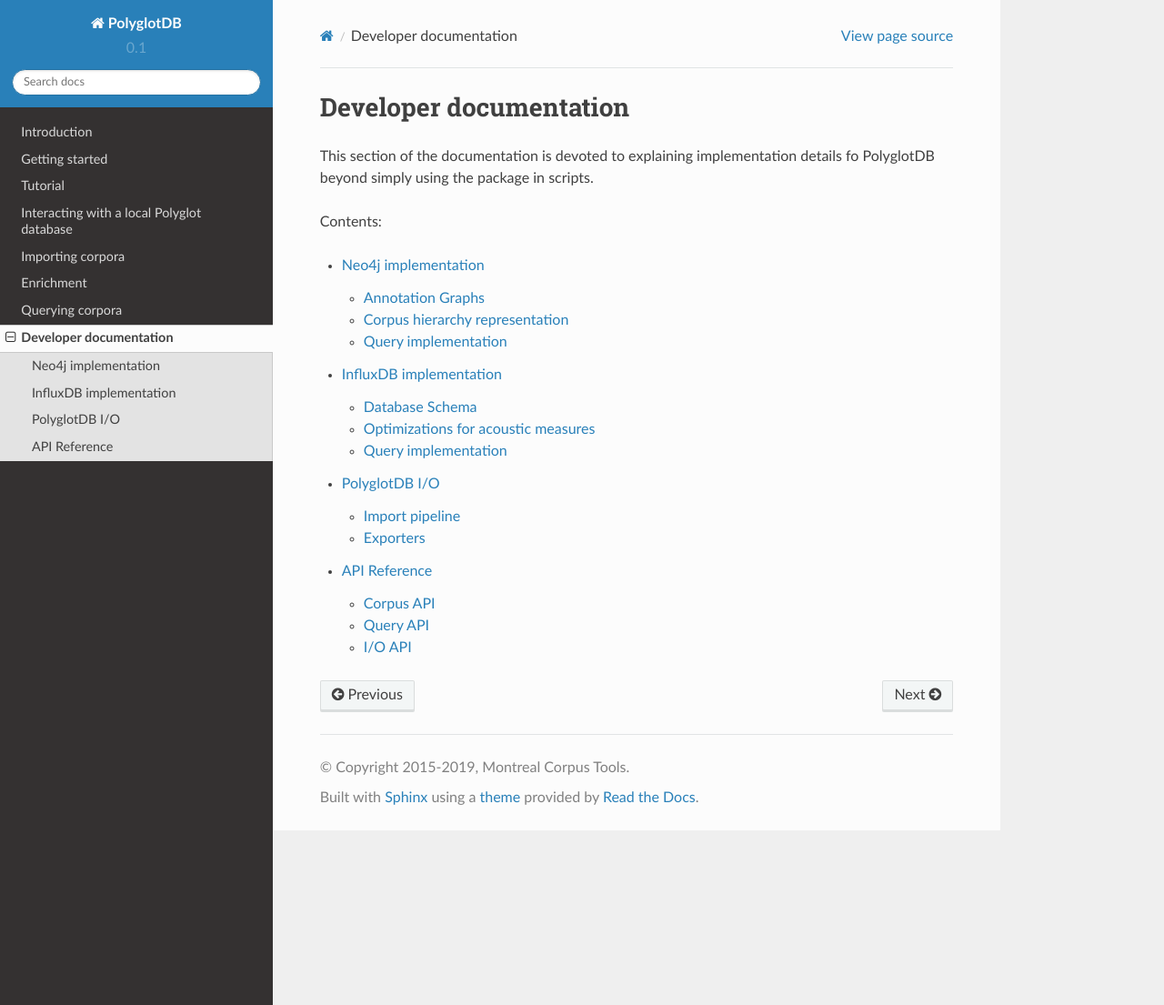
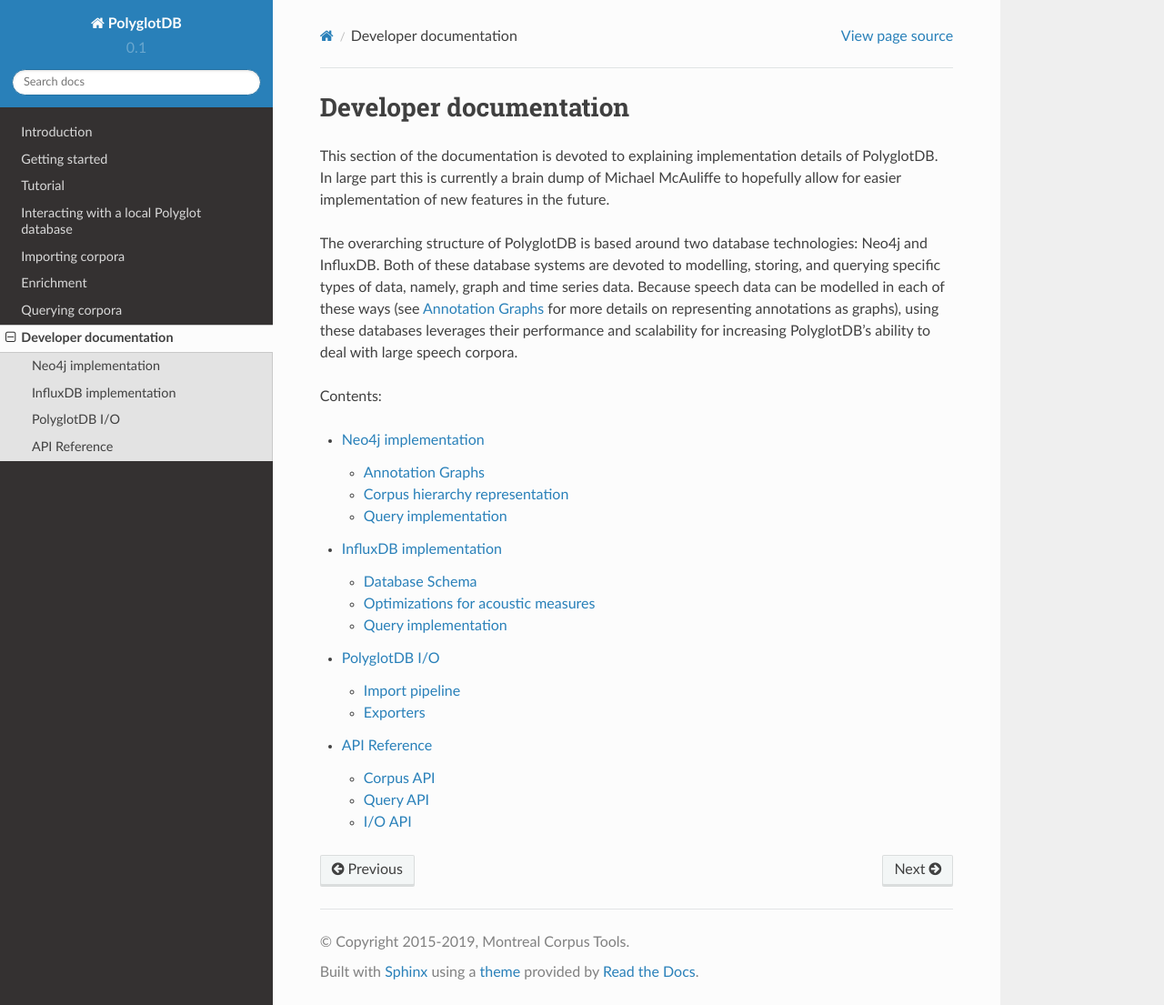
Before and after one commit to MontrealCorpusTools/PolyglotDB, a Sphinx documentation site: the page built from docs/source/developer.rst, in a window 1280 px wide and 1105 px high. Shown: the whole window at 91% size. Built offline with Sphinx 7.4.7 and the Read the Docs theme 2.0.0, drawn with Linux system fonts in a browser that asks for light colours.

Commit message:
DOCS: Developer introduction
Might need some graphics still for it

```diff
--- a/docs/source/developer.rst
+++ b/docs/source/developer.rst
@@ -5,8 +5,14 @@
 Developer documentation
 ***********************
 
-This section of the documentation is devoted to explaining implementation details fo PolyglotDB beyond simply using the
-package in scripts.
+This section of the documentation is devoted to explaining implementation details of PolyglotDB. In large part this is currently
+a brain dump of Michael McAuliffe to hopefully allow for easier implementation of new features in the future.
+
+The overarching structure of PolyglotDB is based around two database technologies: Neo4j and InfluxDB.  Both of these
+database systems are devoted to modelling, storing, and querying specific types of data, namely, graph and time series data.
+Because speech data can be modelled in each of these ways (see :ref:`dev_annotation_graphs` for more details on representing
+annotations as graphs), using these databases leverages their performance and scalability for increasing PolyglotDB's ability
+to deal with large speech corpora.
 
 Contents:
 
--- a/docs/source/neo4j_implementation.rst
+++ b/docs/source/neo4j_implementation.rst
@@ -19,6 +19,8 @@
 
    This section assumes some familiarity with Cypher and Neo4j, see the `Cypher documentation`_ for more details and
    reference.
+
+.. _dev_annotation_graphs:
 
 Annotation Graphs
 =================
```
